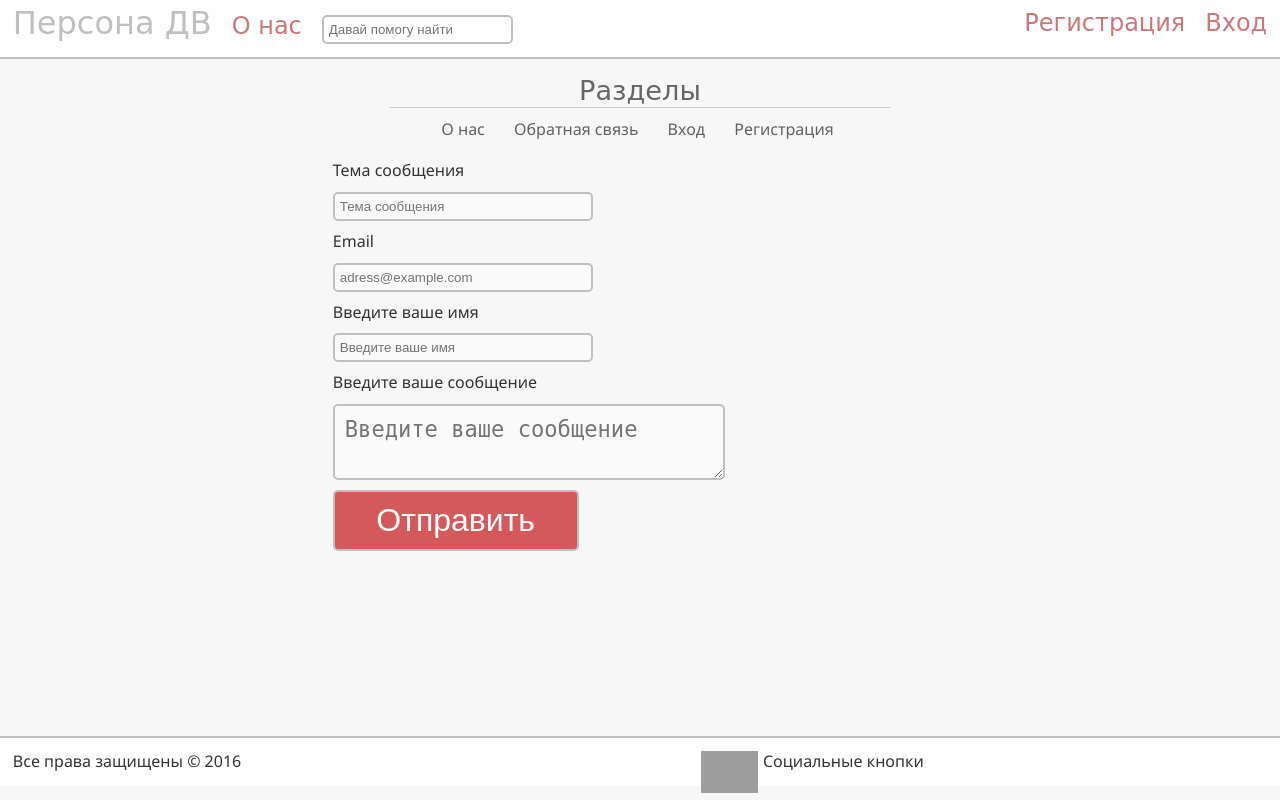
After one commit to qazsedc13/html-education, a PHP site: page /feedback.html in a window 1280 px wide. The commit adds this page. Run offline with PHP 8.4, Linux system fonts and the light colour scheme; grey boxes are pictures that could not be loaded.

Commit message:
Создали страничку о компании и страничку обратной связи

```diff
--- a/Сайт на дриме/www/css/style.css
+++ b/Сайт на дриме/www/css/style.css
@@ -143,6 +143,75 @@ input[type="text"].field:focus{
 	color:#763E7A;
 	}
 
+	/* Стили для странички о нас */
+
+#about_us {
+	width:70%;
+	float:left;
+	background-color:#FAFAFA;
+	border-radius:5px;
+	border:1px solid silver;
+	box-sizing:border-box;
+	padding:1%;}
+
+#colum_right {
+	width:25%;
+	float:left;
+	margin-left:5%;
+	background-color:#FAFAFA;
+	border-radius:5px;
+	border:1px solid silver;
+	box-sizing:border-box;
+	padding:1%;}
+
+	/* Стили для странички обратной связи */
+
+form {
+	width:60%;
+	margin-left:20%;
+	float:left;}
+
+form label {
+	float:left;
+	width:100%;
+	margin-bottom:10px;}
+
+form input {
+	border-radius:5px;
+	border:2px solid silver;
+	padding: 5px;
+	float:left;
+	clear:both;
+	width:40%;
+	margin-bottom:10px;
+	background-color:#FAFAFA;}
+
+form input:focus, form textarea:focus {
+	border:2px solid #F58B8B;}
+
+form textarea {
+	width:60%;
+	float:left;
+	clear:both;
+	background-color:#FAFAFA;
+	border:2px solid silver;
+	border-radius:5px;
+	padding:10px;
+	font-size:1.7em;}
+
+form #send {
+	float:left;
+	padding:10px;
+	background-color:#D3595B;
+	border-radius:5px;
+	margin-top:10px;
+	font-size:2em;
+	color:#FFFFFF;
+	cursor:pointer;}
+
+form #send:hover {
+	background-color:#6DE78A}
+
 	/* Центральный блок нашего сайта */
 
 #main_soc_block {
--- /dev/null
+++ b/Сайт на дриме/www/feedback.html
@@ -0,0 +1,47 @@
+<!doctype html>
+<html>
+<head>
+<meta http-equiv="content-type" content="text/html" charset="utf-8"/>
+<meta name="keywords" content="test, site, website"/>
+<meta name="description" content="Этот сайт является пробным сайтом"/>
+<link href="css/style.css" rel="stylesheet" type="text/css"/>
+<link href="img/favicon.png" rel="shortcut icon" type="image/x-icon"/>
+<title>Обратная связь</title>
+</head>
+
+<body>
+<div id="page-wrap">
+<header>
+	<a href="index.html" title="На главную" id="logo">Персона ДВ</a><span class="contact"><a href="about.html" title="Информация о нас">О нас</a></span><input type="text" class="field" placeholder="Давай помогу найти"/><span class="right"><span class="contact"><a href="reg.html" title="Зарегистрироваться">Регистрация</a></span><span class="contact"><a href="auth.html" title="Воийти">Вход</a></span></span>
+</header>
+<div class="clear"><br /></div>
+<center>
+	<div id="menu">Разделы<hr /></div>
+    <div id="menuHrefs">
+    	<a href="about.html">О нас</a>
+        <a href="feedback.html">Обратная связь</a>
+        <a href="auth.html">Вход</a>
+        <a href="reg.html">Регистрация</a>
+    </div>
+</center>
+<div id="wrapper">
+    <div id="articles">
+    	<form action="" method="post">
+        	<label for="subject">Тема сообщения</label>
+        	<input type="text" id="subject" name="subject" placeholder="Тема сообщения" />
+            <label for="email">Email</label>
+            <input type="email" id="email" name="email" placeholder="adress@example.com" />
+            <label for="name">Введите ваше имя</label>
+            <input type="text" id="name" name="name" placeholder="Введите ваше имя" />
+            <label for="message">Введите ваше сообщение</label>
+            <textarea id="message" name="message" placeholder="Введите ваше сообщение"></textarea>
+            <input type="submit" value="Отправить" id="send" name="send" />
+        </form>
+    </div>
+</div>
+</div>
+<footer>
+  <span class="left">Все права защищены &copy; 2016</span><span class="right">Социальные кнопки<img src="img/vk.ico" alt="Группа Вконтакте" title="Группа Вконтакте"/></span>
+</footer>
+</body>
+</html>
```
Also changed, not shown: Сайт на дриме/www/index.html (+3 -22 lines), Сайт на дриме/www/img/favicon.png (added).
